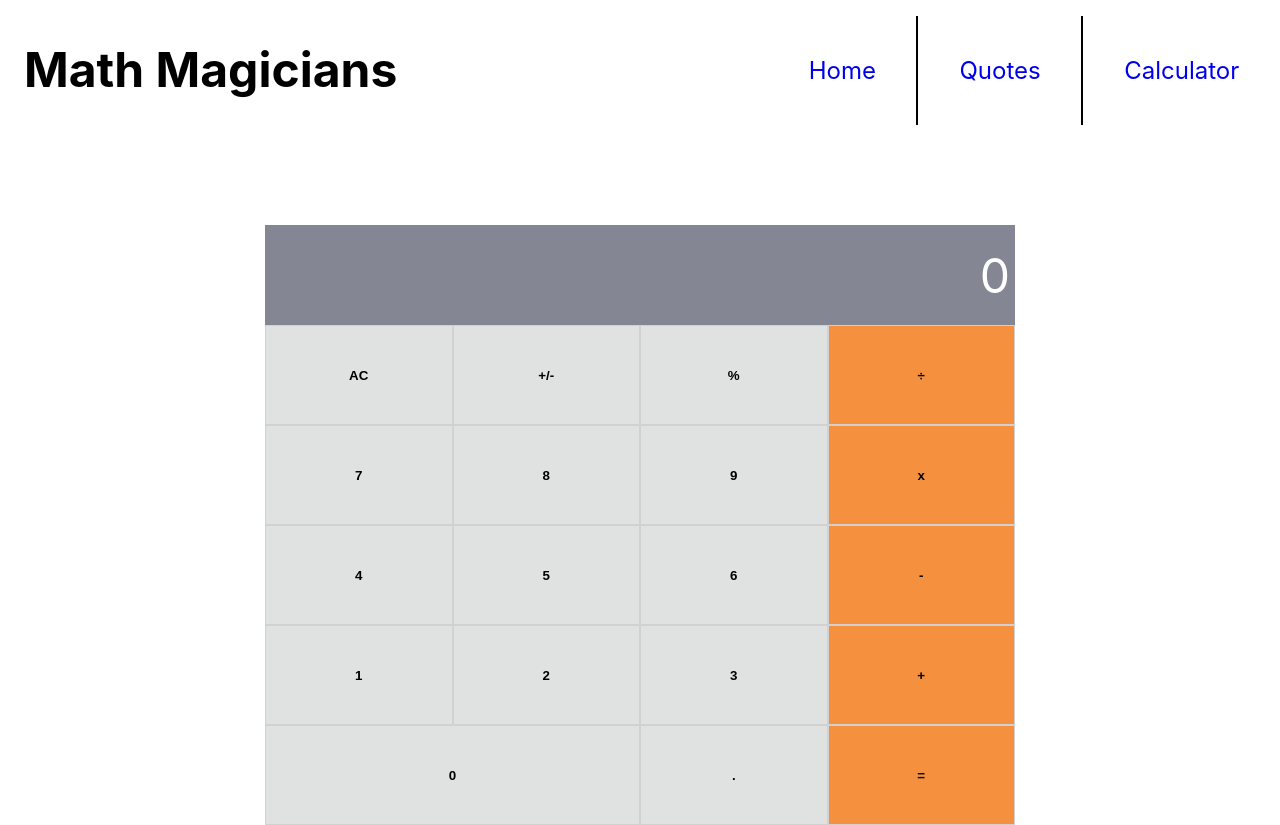
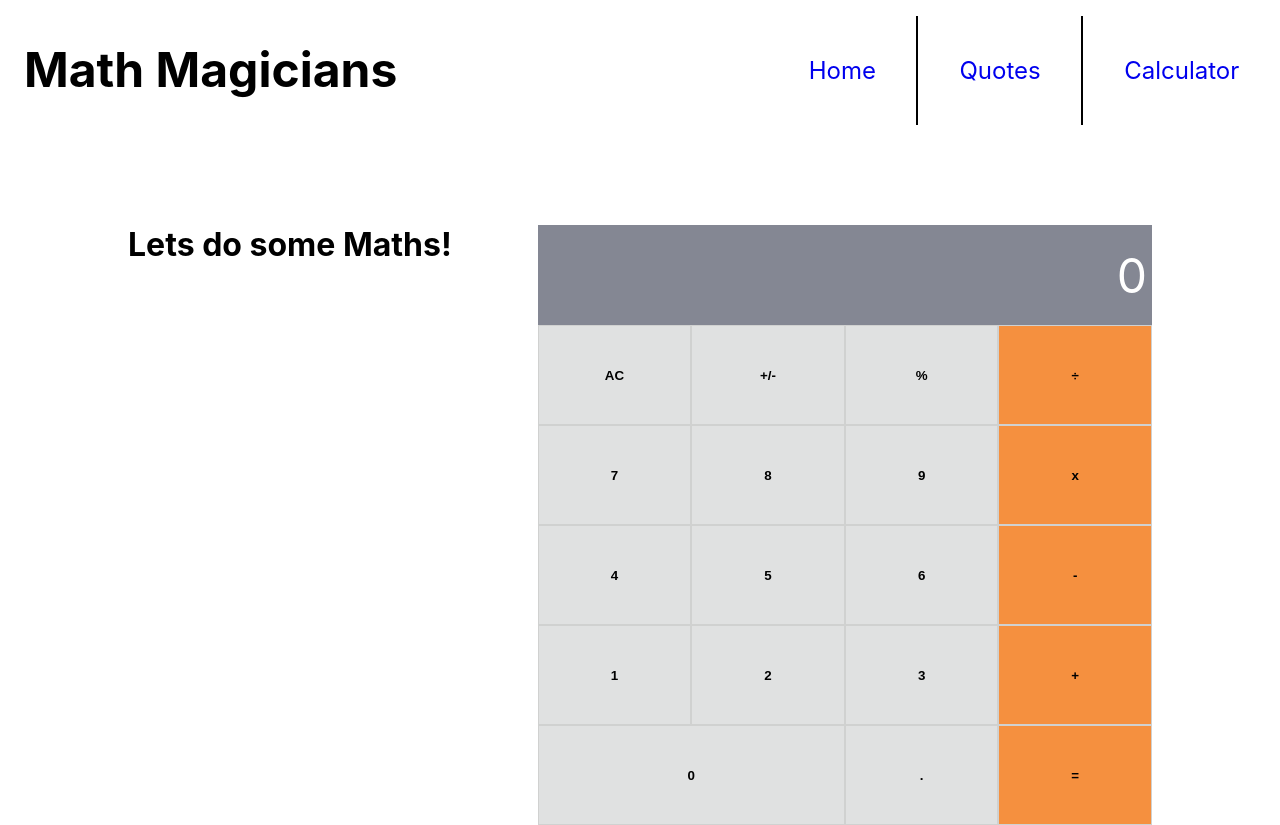
Before and after one commit to CesarHerr/math_magicians_v2, a React (Create React App) app: page /calculator in a window 1280 px wide. Built offline with nearby package versions, Linux system fonts and the light colour scheme.

Commit message:
Add styles to the calculator section

```diff
--- a/src/App.css
+++ /dev/null
@@ -1,43 +0,0 @@
-.calculatorContainer {
-  width: 60%;
-  max-width: 750px;
-  min-width: 300px;
-  margin-top: 4rem;
-}
-
-.display {
-  height: 100px;
-  padding-right: 5px;
-  display: flex;
-  flex-direction: row-reverse;
-  justify-content: flex-start;
-  align-items: center;
-  background-color: #848793;
-  color: #fff;
-  font-size: 3rem;
-}
-
-.buttons {
-  display: grid;
-  grid-template-columns: repeat(4, 1fr);
-}
-
-.btn {
-  font-weight: bolder;
-  height: 100px;
-  background-color: #e0e1e1;
-  border: 1px solid rgb(208, 209, 208);
-  cursor: pointer;
-}
-
-.orange {
-  background-color: #f5903f;
-}
-
-.zero {
-  grid-area: 5 / 1 / 5 / 3;
-}
-
-.btn:active {
-  background-color: #c1c4c4;
-}
--- a/src/App.js
+++ b/src/App.js
@@ -1,6 +1,5 @@
 import { createBrowserRouter, RouterProvider } from 'react-router-dom';
 import Calculator from './components/Calculator';
-import './App.css';
 import Quotes from './components/Quote';
 import Root from './routes/root';
 import ErrorPage from './routes/error-page';
--- a/src/components/Calculator.js
+++ b/src/components/Calculator.js
@@ -1,6 +1,7 @@
 import PropTypes from 'prop-types';
 import { useState } from 'react';
 import calculate from '../logic/calculate';
+import styles from '../styles/Calculator.module.css';
 
 const allBtn = [
   'AC',
@@ -25,13 +26,13 @@ const allBtn = [
 ];
 
 function Display({ result }) {
-  return <div className="display">{result}</div>;
+  return <div className={styles.display}>{result}</div>;
 }
 
 function Buttons({ name, buttonsClasses, onClick }) {
   return (
     <button
-      className={buttonsClasses(name)}
+      className={styles[buttonsClasses(name)]}
       type="button"
       onClick={() => onClick(name)}
     >
@@ -50,9 +51,9 @@ function Calculator() {
   const buttonsClasses = (name) => {
     let btnClass = 'btn';
     if (name === '÷' || name === 'x' || name === '-' || name === '+' || name === '=') {
-      btnClass = 'btn orange';
+      btnClass = 'btnOrange';
     } else if (name === '0') {
-      btnClass = 'btn zero';
+      btnClass = 'btnZero';
     }
     return btnClass;
   };
@@ -60,9 +61,11 @@ function Calculator() {
   const setCalculate = (name) => setPrint(calculate(print, name));
 
   return (
-    <section className="calculatorContainer">
+    <div className={styles.calculatorSection}>
+      <h2>Lets do some Maths!</h2>
+      <section className={styles.calculatorContainer}>
         <Display result={print.next || print.total || 0} />
-      <div className="buttons">
+        <div className={styles.buttons}>
           {allBtn.map((name) => (
             <Buttons
               key={name}
@@ -73,6 +76,7 @@ function Calculator() {
           ))}
         </div>
       </section>
+    </div>
   );
 }
 
--- a/src/styles/Calculator.module.css
+++ b/src/styles/Calculator.module.css
@@ -0,0 +1,57 @@
+.calculatorSection {
+  display: flex;
+  width: 80%;
+  justify-content: space-between;
+}
+
+.calculatorSection h2 {
+  margin-top: 4rem;
+  font-size: 2rem;
+}
+
+.calculatorContainer {
+  width: 60%;
+  max-width: 750px;
+  min-width: 300px;
+  margin-top: 4rem;
+}
+
+.display {
+  height: 100px;
+  padding-right: 5px;
+  display: flex;
+  flex-direction: row-reverse;
+  justify-content: flex-start;
+  align-items: center;
+  background-color: #848793;
+  color: #fff;
+  font-size: 3rem;
+}
+
+.buttons {
+  display: grid;
+  grid-template-columns: repeat(4, 1fr);
+}
+
+.btn,
+.btnOrange,
+.btnZero
+{
+  font-weight: bolder;
+  height: 100px;
+  background-color: #e0e1e1;
+  border: 1px solid rgb(208, 209, 208);
+  cursor: pointer;
+}
+
+.btnOrange {
+  background-color: #f5903f;
+}
+
+.btnZero {
+  grid-area: 5 / 1 / 5 / 3;
+}
+
+.buttons button:active {
+  background-color: #c1c4c4;
+}
```
Lines whose indentation alone changed are shown as unchanged.
